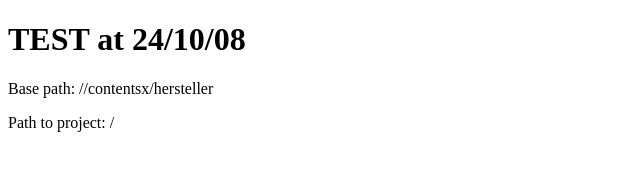
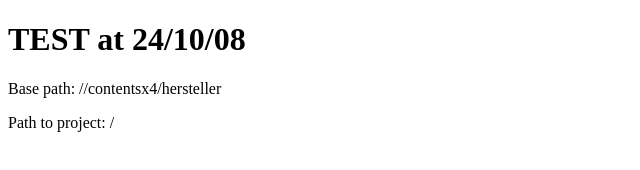
Before and after one commit to don-esteban/vercel-deployment-bug-reproduction, a Next.js app: page / in a window 1280 px wide. Shown: the top 170 px of the page, without its empty margins (0-640 px from the left). Built offline with nearby package versions, Linux system fonts and the light colour scheme.

Commit message:
Implement proposal from Vikhyath fixing the typo.

```diff
--- a/app/page.tsx
+++ b/app/page.tsx
@@ -1,7 +1,8 @@
 import path from "path";
 
 export default async function Page() {
-  const base = `${process.cwd()}/contentsx/hersteller`;
+  const base = `${process.cwd()}/contentsx4/hersteller`; // Observe the typo. It should be "contentsx4" instead of "contentsx"
+//  const base = `/vercel/path0/contentsx4/hersteller`
   return (
     <div>
       <h1>TEST at 24/10/08</h1>
```
